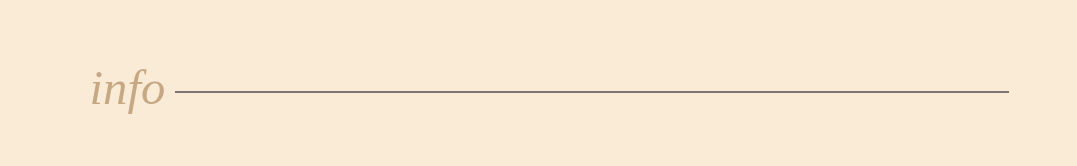
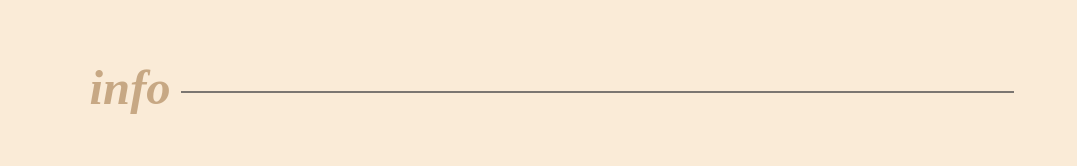
Before and after one commit to juyoung59/Wedding-Invitation, a React (Create React App) app: page / in a window 1280 px wide. Shown: the part 568-734 px from the top of the page, without its empty margins (0-1077 px from the left). Built offline with nearby package versions, Linux system fonts and the light colour scheme; a web font is replaced by a local one.

Commit message:
CI/CD test

```diff
--- a/package.json
+++ b/package.json
@@ -15,7 +15,8 @@
     "start": "react-scripts start",
     "build": "react-scripts build",
     "test": "react-scripts test",
-    "eject": "react-scripts eject"
+    "eject": "react-scripts eject",
+    "deploy": "npm run build && aws s3 sync build/ s3://wedding-invitation-exp --delete --profile invitation"
   },
   "eslintConfig": {
     "extends": [
--- a/src/components/date/Date.css
+++ b/src/components/date/Date.css
@@ -44,7 +44,7 @@
 }
 
 .cal thead {
-  color: #C7A884;
+  color: #8A745B;
   font-family: "Noto Sans KR", sans-serif;
   font-weight: lighter;
   border-spacing: 3.5vw;
--- a/src/components/top/Top.css
+++ b/src/components/top/Top.css
@@ -30,6 +30,7 @@ p {
 .info {
   font-size: 3.8vw;
   font-family: "Diphylleia", serif;
+  font-weight: bold;
   font-style: italic;
   color: #C7A884;
   position: relative;
```
